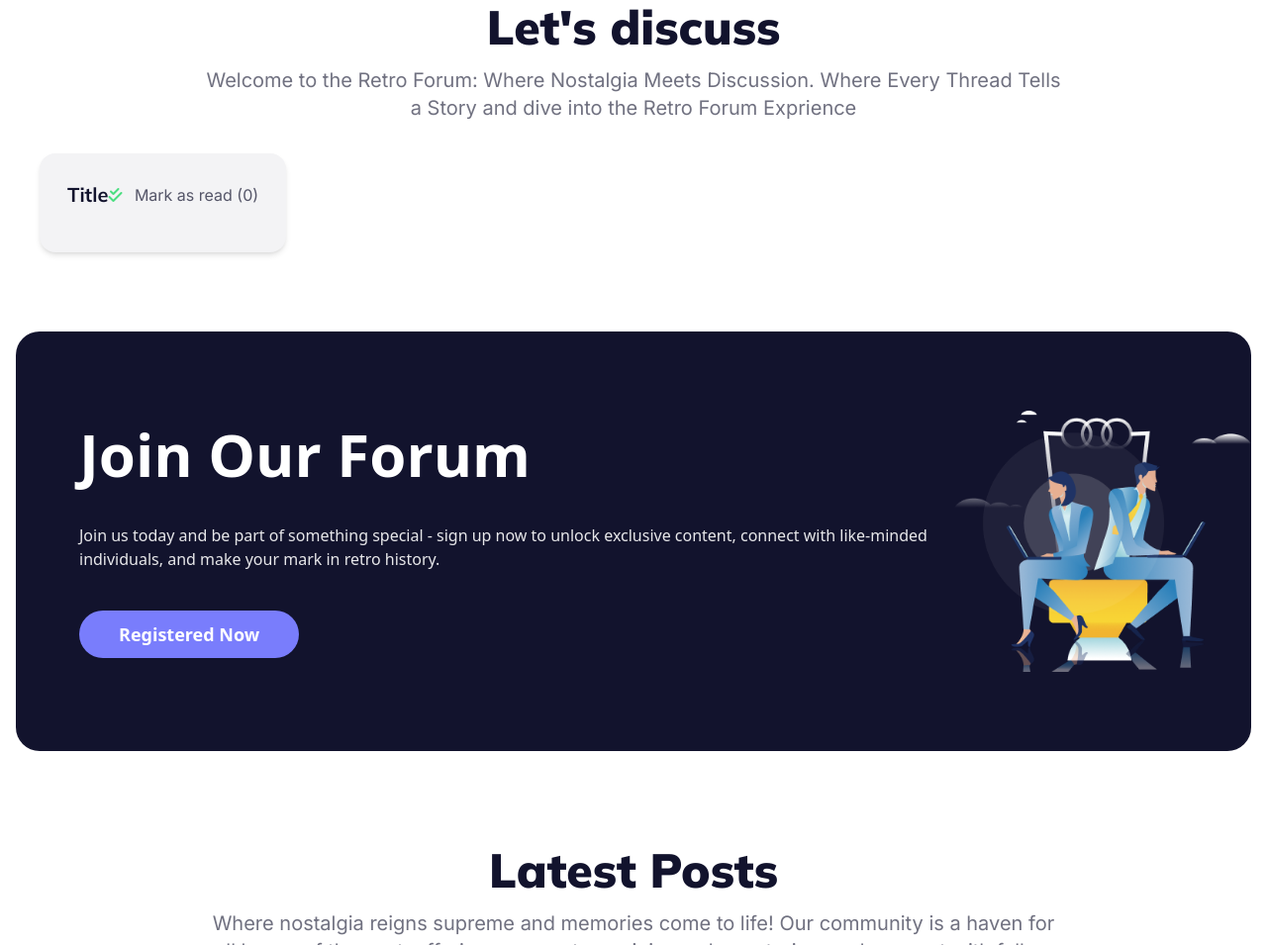
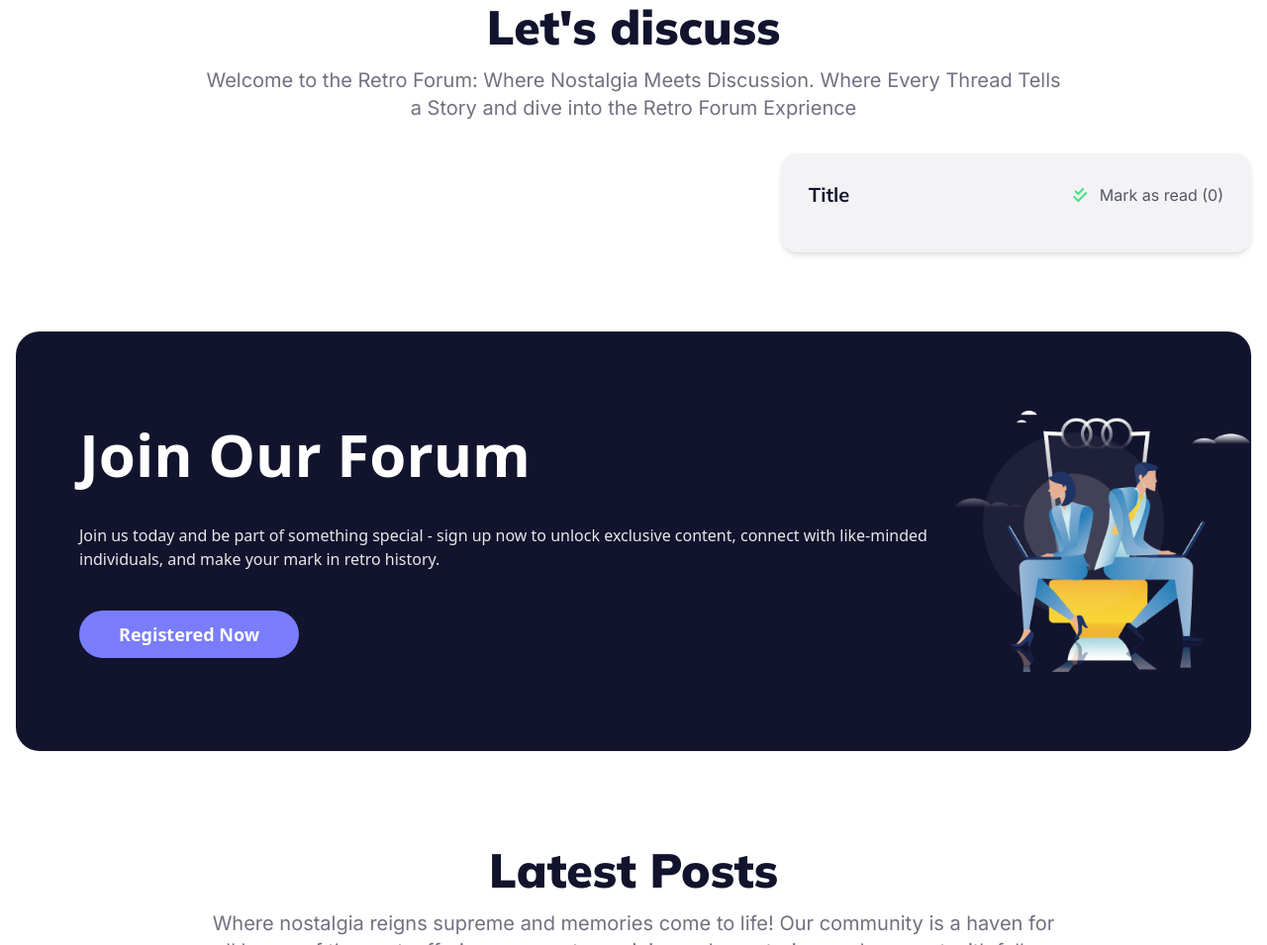
Before and after one commit to JuborajSujon/retro-forum-overflow, a plain HTML site: page index.html in a window 1280 px wide. Shown: the part 799-1754 px from the top of the page at 99% size. Drawn offline with nearby package versions, Linux system fonts and the light colour scheme; no server answers.

Commit message:
fix responsive for lets deiscuss section

```diff
--- a/index.html
+++ b/index.html
@@ -223,11 +223,13 @@
         <!-- section post section start -->
         <section class="flex flex-col lg:flex-row gap-4 md:gap-6">
           <!-- post list  -->
-          <section id="all-post-container" class="space-y-4 md:space-y-6">
+          <section
+            id="all-post-container"
+            class="space-y-4 md:space-y-6 lg:basis-3/5">
             <!-- Data will load from server -->
           </section>
           <!-- read completed list -->
-          <section class="font-mulish text-[#12132D]">
+          <section class="font-mulish text-[#12132D] lg:grow">
             <div
               class="bg-[#F3F3F5] hover:bg-[#797DFC1A] p-5 md:p-7 rounded-lg sm:rounded-xl md:rounded-2xl shadow-md">
               <div class="flex justify-between items-center">
```
